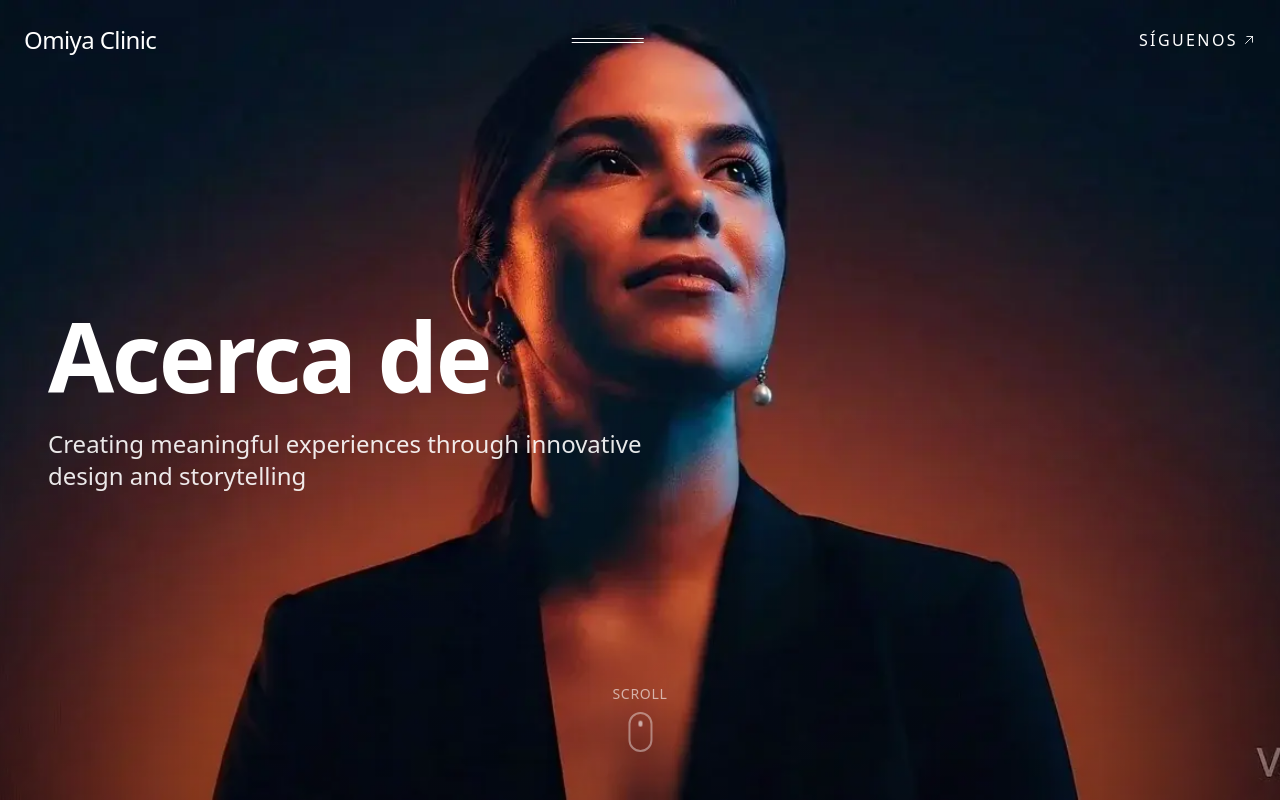
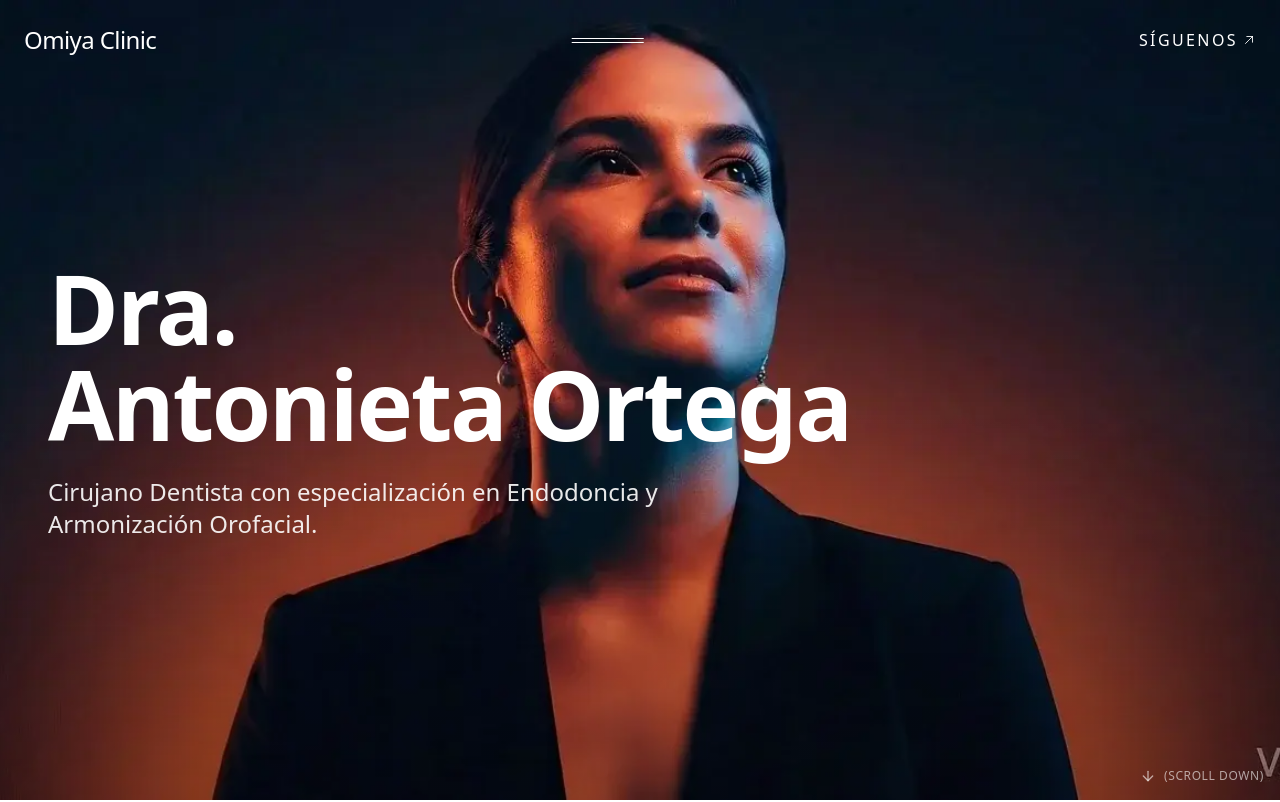
Before and after one commit to whoisgg/omijaclinic, a Next.js app: page /acerca-de in a window 1280 px wide. Shown: the top 802 px of the page. Built offline with nearby package versions, Linux system fonts and the light colour scheme.

Commit message:
feat: update about hero section text and scroll indicator
Split "Dra." and "Antonieta Ortega" into separate lines
Use home page scroll indicator for consistent UX

#VERCEL_SKIP

Co-authored-by: Gaspar Goycoolea <20421452+whoisgg@users.noreply.github.com>

```diff
--- a/components/sections/about-hero.tsx
+++ b/components/sections/about-hero.tsx
@@ -1,6 +1,7 @@
 "use client"
 
 import { useEffect, useRef } from "react"
+import ScrollIndicator from "@/components/ui/scroll-indicator"
 
 export default function AboutHero() {
   const sectionRef = useRef<HTMLDivElement>(null)
@@ -56,21 +57,17 @@ export default function AboutHero() {
       <div className="relative z-10 h-full flex items-center justify-start px-6 lg:px-12">
         <div className="max-w-4xl">
           <h1 className="text-6xl md:text-7xl lg:text-8xl font-bold text-white mb-6 tracking-tight leading-tight text-balance">
-            Acerca de
+            Dra.
+            <br />
+            Antonieta Ortega
           </h1>
           <p className="text-xl md:text-2xl text-white/90 font-light leading-relaxed max-w-2xl text-pretty">
-            Creating meaningful experiences through innovative design and storytelling
+            Cirujano Dentista con especialización en Endodoncia y Armonización Orofacial.
           </p>
         </div>
       </div>
 
-      {/* Scroll Indicator */}
-      <div className="absolute bottom-12 left-1/2 -translate-x-1/2 flex flex-col items-center gap-2">
-        <span className="text-white/60 text-sm uppercase tracking-wider">Scroll</span>
-        <div className="w-6 h-10 border-2 border-white/40 rounded-full flex items-start justify-center p-2">
-          <div className="w-1.5 h-1.5 bg-white/60 rounded-full animate-bounce" />
-        </div>
-      </div>
+      <ScrollIndicator />
     </section>
   )
 }
```
